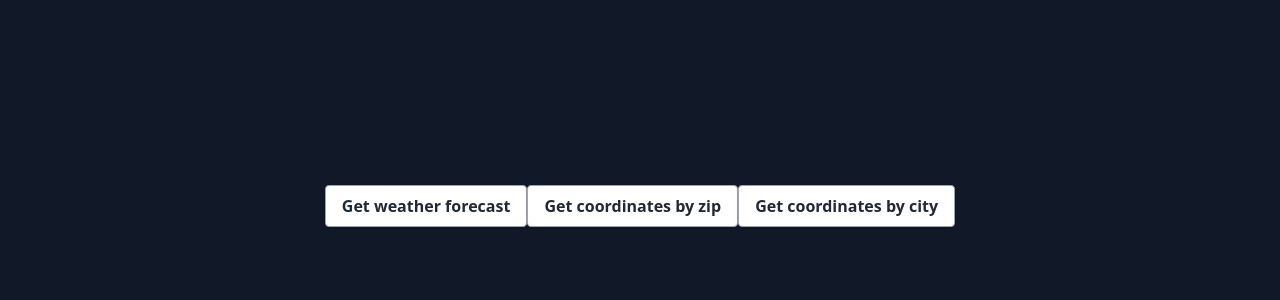
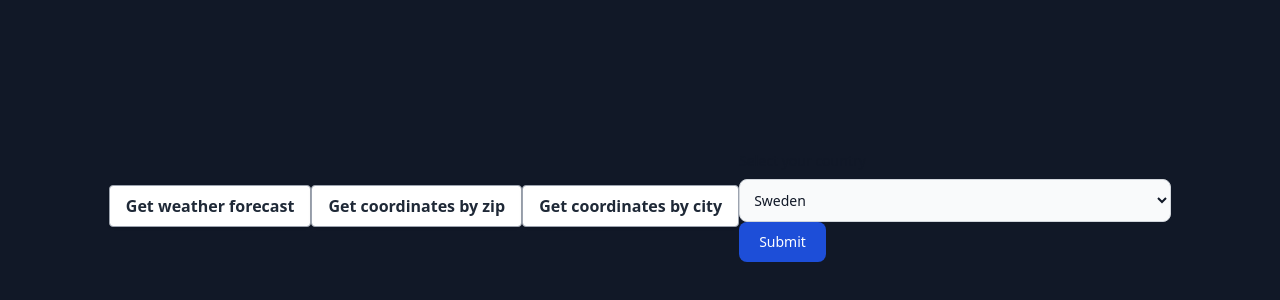
Before and after one commit to ponlu/weather-app, a Next.js app: page / in a window 1280 px wide. Shown: the part 194-494 px from the top of the page. Built offline with nearby package versions, Linux system fonts and the light colour scheme.

Commit message:
[8] - Created custom hook for form handling. Created testfunctions for data fetching

```diff
--- a/components/WeatherGrid.tsx
+++ b/components/WeatherGrid.tsx
@@ -1,29 +1,62 @@
-import { GetServerSideProps } from "next";
 import { useEffect, useState } from "react";
+import { countryList } from "../helpers/countryList";
+import { useForm } from "../hooks/UseForm";
+import { ICountry } from "../interfaces/ICountry";
 import { ICoord } from "../interfaces/IForecastResponse";
-import { getCoordinatesByZip, getCoordinatesCity, getForecast } from "../lib/OpenWeatherAPI";
+import { getCoordinatesByZip, getCoordinatesByCity, getForecast } from "../lib/client/InternalAPI";
 
 function WeatherGrid() {
   const stockholmCoord: ICoord = { lat: 59.33, lon: 18.06 };
+  const sweden: ICountry = { countryName: "Sweden", countryCode: "SE" };
   const [coordinates, setCoordinates] = useState<ICoord>(stockholmCoord); // Default to Stockholm
 
-  //   useEffect(() => {
-  // //     Load initial weather forecast
-  //   }, [coordinates]);
+  useEffect(() => {
+    //     Load initial weather forecast
+    //     Polulate initialState with data from GeoLocator
+    //     If user doesn't allow location tracking, use default stockholm, sweden
+    //     locationSelectorForm.setFormValues( DETTA VÄRDE SKA KOMMA FRÅN GEOLOCATOR );
+  }, []);
+
+  const initialState: { countryCode: string; zip: string; city: string } = {
+    countryCode: "SE",
+    zip: "11120",
+    city: "Stockholm",
+  };
+
+  const changeLocation = async (country: ICountry, zip: string, city: string) => {
+    // User values to find coordinates and change location using them
+  };
+
+  const locationSelectorForm = useForm(changeLocation, initialState);
 
   const handleGetForecastOnClick = async () => {
+    console.log(coordinates);
     const data = await getForecast(coordinates);
     console.log(data);
   };
 
   const handleGetCoordinatesByZipOnClick = async () => {
-    const data = await getCoordinatesByZip("SE", "17266");
-    console.log(data);
+    const coords = await getCoordinatesByZip(locationSelectorForm.values.countryCode, locationSelectorForm.values.zip);
+    console.log(coords);
+    if (coords) {
+      setCoordinates(coords);
+    } else {
+      console.log("No coordinates found");
+    }
   };
 
   const handleGetCoordinatesByCityOnClick = async () => {
-    const data = await getCoordinatesCity("Mariefred");
-    console.log(data);
+    const coords = await getCoordinatesByCity(
+      locationSelectorForm.values.countryCode,
+      // locationSelectorForm.values.city
+      "Mariefred"
+    );
+    console.log(coords);
+    if (coords) {
+      setCoordinates(coords);
+    } else {
+      console.log("No coordinates found");
+    }
   };
 
   return (
@@ -46,15 +79,35 @@
       >
         Get coordinates by city
       </button>
+
+      <form onSubmit={locationSelectorForm.onSubmit}>
+        <label htmlFor="countries" className="block mb-2 text-sm font-medium text-gray-900 dark:text-gray-400">
+          Select your country
+        </label>
+
+        <select
+          id="countries"
+          name="countryCode"
+          defaultValue={locationSelectorForm.values.countryCode}
+          onChange={locationSelectorForm.onSelect}
+          className="bg-gray-50 border border-gray-300 text-gray-900 text-sm rounded-lg focus:ring-blue-500 focus:border-blue-500 block w-full p-2.5 dark:bg-gray-700 dark:border-gray-600 dark:placeholder-gray-400 dark:text-white dark:focus:ring-blue-500 dark:focus:border-blue-500"
+        >
+          {countryList.map((country, index) => (
+            <option key={index} value={country.countryCode}>
+              {country.countryName}
+            </option>
+          ))}
+        </select>
+
+        <button
+          type="submit"
+          className="text-white bg-blue-700 hover:bg-blue-800 focus:ring-4 focus:outline-none focus:ring-blue-300 font-medium rounded-lg text-sm w-full sm:w-auto px-5 py-2.5 text-center dark:bg-blue-600 dark:hover:bg-blue-700 dark:focus:ring-blue-800"
+        >
+          Submit
+        </button>
+      </form>
     </div>
   );
 }
 
 export default WeatherGrid;
-
-// export const getServerSideProps: GetServerSideProps = async (context) => {
-//   const query = context.query;
-//   return {
-//     props: { query },
-//   };
-// };
--- /dev/null
+++ b/hooks/UseForm.ts
@@ -0,0 +1,30 @@
+import { useState } from "react";
+
+export const useForm = <T>(callback?: any, initialState = {} as T) => {
+  const [values, setValues] = useState<T>(initialState);
+
+  const onChange = (event: React.ChangeEvent<HTMLInputElement>) => {
+    setValues({ ...values, [event.target.name]: event.target.value });
+  };
+
+  const onSelect = (event: React.ChangeEvent<HTMLSelectElement>) => {
+    setValues({ ...values, [event.target.name]: event.target.value });
+  };
+
+  const onSubmit = async (event: React.FormEvent<HTMLFormElement>) => {
+    event.preventDefault();
+    await callback(values);
+  };
+
+  const setFormValues = async (newValues = {} as T) => {
+    setValues(newValues);
+  };
+
+  return {
+    onChange,
+    onSelect,
+    onSubmit,
+    setFormValues,
+    values,
+  };
+};
```
